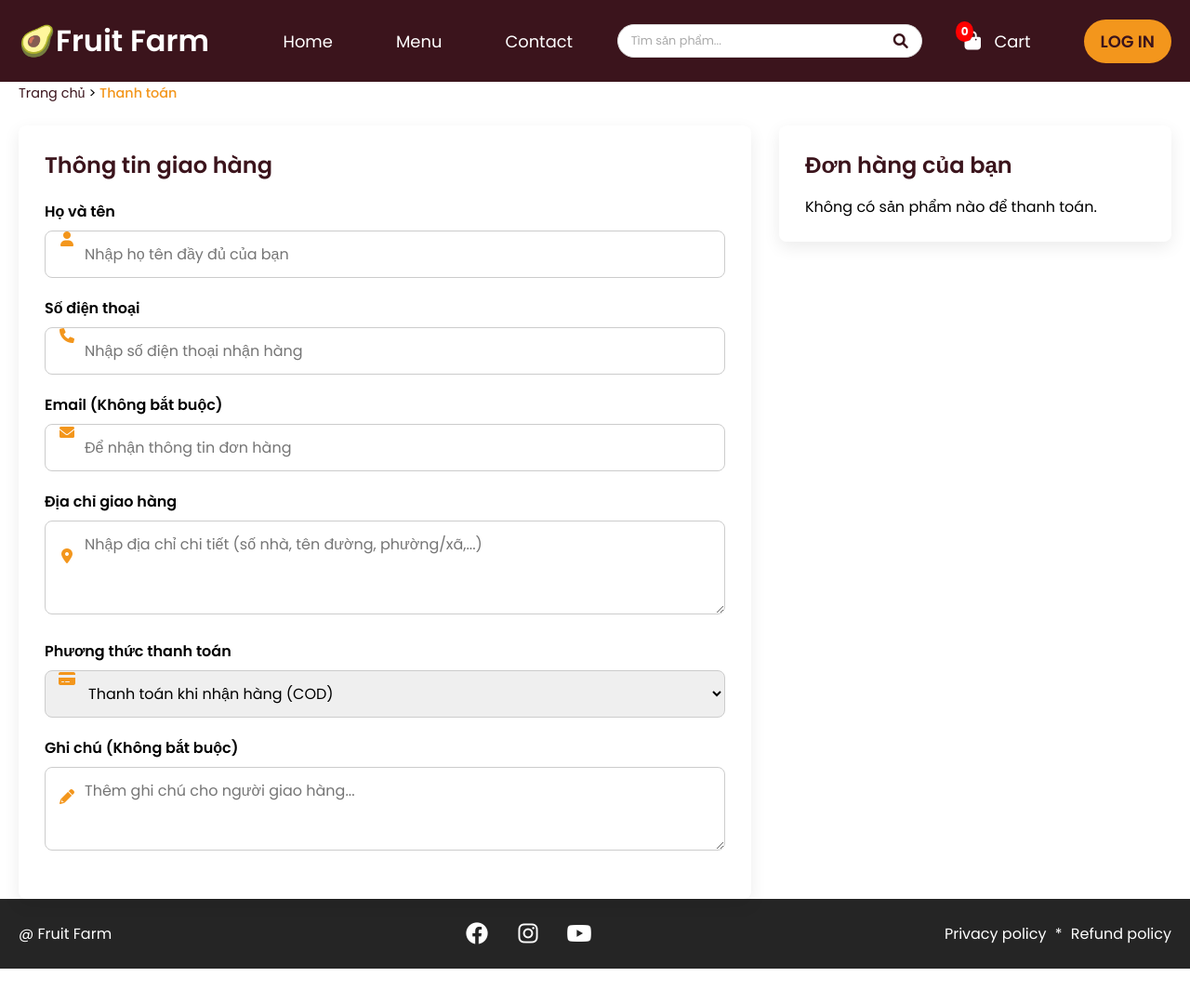
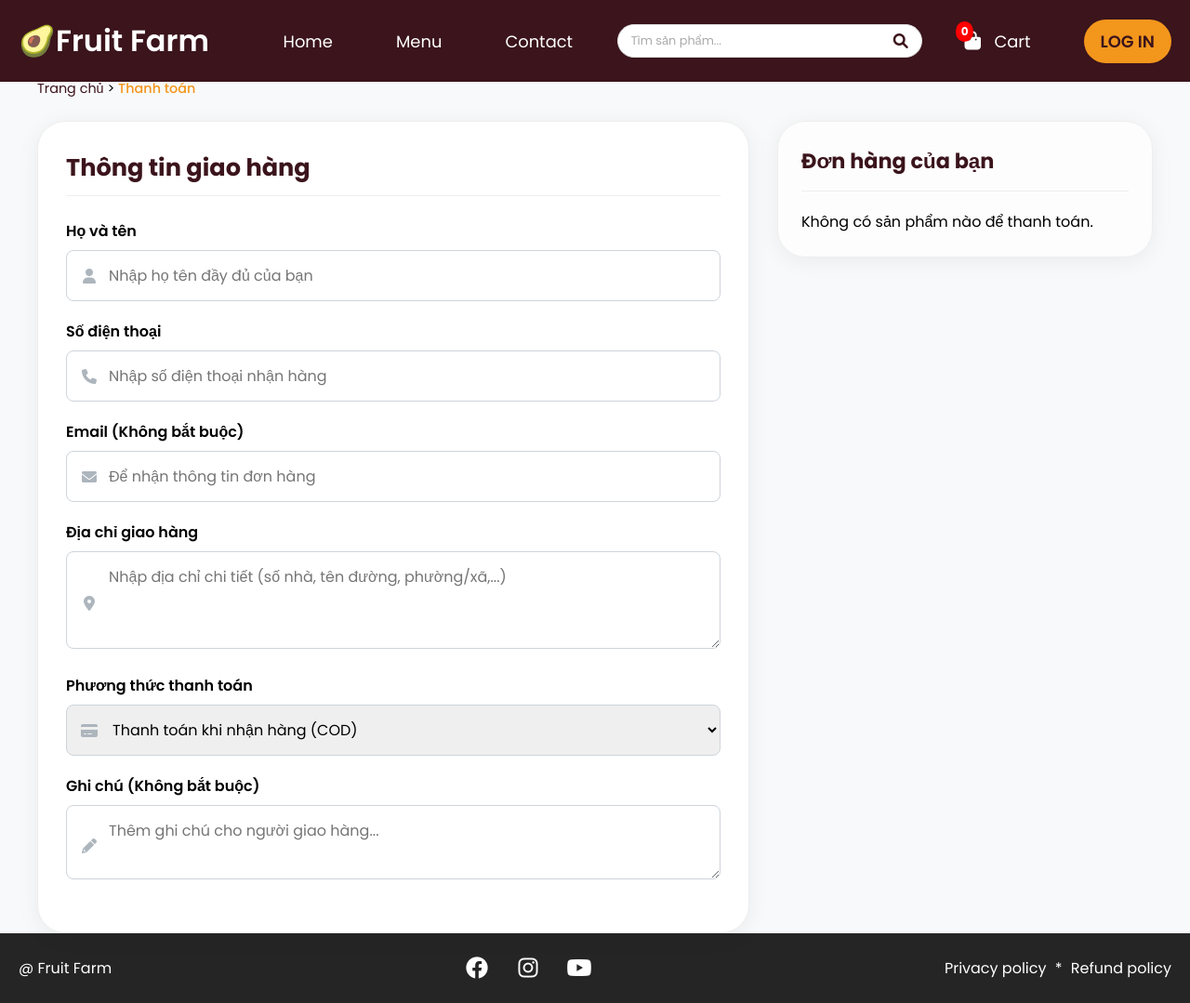
Before and after one commit to DuTuanKiet/fruit_farm-fullstack, a PHP site: page /thanhtoan.php in a window 1280 px wide. Shown: the whole page at 93% size. Before the commit the page ends 1042 px from the top, so only its background shows below. Run offline with PHP 8.4, Linux system fonts and the light colour scheme; data that the repository does not hold is empty; some libraries are stand-ins or nearby versions; some web fonts are replaced.

Commit message:
fix thanhtoan.css và donhang

```diff
--- a/css/thanhtoan.css
+++ b/css/thanhtoan.css
@@ -1,3 +1,34 @@
+
+:root {
+  /* Colors */
+  --primary-color: #3b141c;
+  --secondary-color: #f3961c;
+  --white-color: #fff;
+  --text-dark-color: #333;
+  --text-medium-color: #555;
+  --text-light-color: #6c757d;
+  --border-color: #dee2e6;
+  --background-light-gray: #f8f9fa;
+
+  /* Font Sizes */
+  --font-size-s: 0.9rem;
+  --font-size-n: 1rem;
+  --font-size-m: 1.12rem;
+  --font-size-l: 1.5rem;
+  --font-size-xl: 2rem;
+  --font-size-xxl: 2.3rem;
+
+  /* Font Weights */
+  --font-weight-semibold: 600;
+  --font-weight-bold: 700;
+
+  /* Border Radius */
+  --border-radius-s: 8px;
+  --border-radius-m: 12px;
+  --border-radius-pill: 50px;
+}
+
+
 /* ===== Fix header và căn lề nội dung ===== */
 header {
   position: fixed !important;
@@ -6,25 +37,40 @@ header {
   width: 100%;
   z-index: 9999;
 }
-
-:root {
-  --site-header-height: 90px; /* chỉnh đúng bằng chiều cao header */
+body {
+   padding-top: 85px;
 }
 
-body {
-  padding-top: var(--site-header-height);
+
+/* --- Bố cục trang chung --- */
+.checkout-page {
+    background-color: var(--background-light-gray);
+    padding: 2.5rem 15px;
+}
+.checkout-container {
+    display: flex;
+    flex-wrap: wrap;
+    gap: 30px;
+    align-items: flex-start;
+    max-width: 1200px;
+    margin: 0 auto;
+}
+.card {
+    background: var(--white-color);
+    padding: 30px;
+    border-radius: var(--border-radius-m);
+    box-shadow: 0 4px 25px rgba(0, 0, 0, 0.06);
+    border: 1px solid var(--border-color);
 }
 
-/* Checkout page wrapper */
-.checkout-page {
-  margin-top: 0; /* tránh header fixed */
-  margin-bottom: 60px;
-}
 
-/* Breadcrumb */
+/* --- Breadcrumb --- */
 .breadcrumb {
   font-size: var(--font-size-s);
   margin-bottom: 1.5rem;
+  max-width: 1200px;
+  margin-left: auto;
+  margin-right: auto;
 }
 .breadcrumb a {
   color: var(--primary-color);
@@ -35,129 +81,195 @@ body {
   font-weight: 500;
 }
 
-/* Container layout */
-.checkout-container {
-  display: flex;
-  flex-wrap: wrap;
-  gap: 30px;
-  align-items: flex-start;
+
+/* --- Form nhập liệu --- */
+.checkout-form {
+    flex: 2; /* Form rộng hơn */
+    min-width: 320px;
+}
+.checkout-form h2, .checkout-summary h2 {
+    margin-top: 0;
+    margin-bottom: 25px;
+    color: var(--primary-color);
+    font-size: 1.6rem;
+    padding-bottom: 10px;
+    border-bottom: 1px solid var(--border-color);
+}
+.form-group {
+    margin-bottom: 20px;
+}
+.form-group label {
+    display: block;
+    font-weight: 500;
+    margin-bottom: 8px;
+    color: var(--text-dark-color);
+}
+.input-wrapper {
+    position: relative;
+}
+.input-wrapper i {
+    position: absolute;
+    top: 50%;
+    left: 15px;
+    transform: translateY(-50%);
+    color: #adb5bd;
+    font-size: 1rem;
+    transition: color 0.3s;
+}
+.input-wrapper input, .input-wrapper textarea, .input-wrapper select {
+    width: 100%;
+    padding: 14px 14px 14px 45px;
+    border: 1px solid #ced4da;
+    border-radius: var(--border-radius-s);
+    font-size: var(--font-size-n);
+    transition: all 0.3s ease;
+}
+.input-wrapper textarea {
+    min-height: 80px;
+    resize: vertical;
+}
+.input-wrapper input:focus, .input-wrapper textarea:focus, .input-wrapper select:focus {
+    border-color: var(--secondary-color);
+    box-shadow: 0 0 0 3px rgba(243, 150, 28, 0.15);
+    outline: none;
+}
+.input-wrapper input:focus ~ i, .input-wrapper textarea:focus ~ i, .input-wrapper select:focus ~ i {
+    color: var(--secondary-color);
+}
+/* Cải tiến: Căn chỉnh lại icon cho các ô textarea (Địa chỉ, Ghi chú) */
+.input-wrapper textarea ~ i {
+    top: 20px;
+    transform: translateY(0);
 }
 
-/* Card style */
-.card {
-  background: var(--white-color);
-  padding: 25px 28px;
-  border-radius: var(--border-radius-s);
-  box-shadow: 0 6px 18px rgba(0, 0, 0, 0.08);
+
+/* --- Bảng tóm tắt đơn hàng --- */
+.checkout-summary {
+    flex: 1;
+    min-width: 320px;
+    max-width: 420px; /* Tăng nhẹ chiều rộng tối đa */
+    position: sticky;
+    top: 110px;
+    background: #fdfdfd;
+    border: 1px solid var(--border-color);
+    padding: 25px; /* Giảm nhẹ padding */
+}
+.checkout-summary h2 {
+    font-size: 1.4rem;
+    margin-top: 0;
+    margin-bottom: 20px;
+    padding-bottom: 15px;
+    border-bottom: 1px solid var(--border-color);
 }
 
-/* Form */
-.checkout-form {
-  flex: 2;
-}
-.checkout-form h2 {
-  margin-bottom: 20px;
-  color: var(--primary-color);
-  font-size: var(--font-size-l);
-  font-weight: 600;
-}
-.form-group {
-  position: relative;
-  margin-bottom: 18px;
-}
-.form-group i {
-  position: absolute;
-  top: 50%;
-  left: 14px;
-  transform: translateY(-50%);
-  color: var(--secondary-color);
-  font-size: 1rem;
-}
-.form-group input,
-.form-group textarea,
-.form-group select {
-  width: 100%;
-  padding: 12px 14px 12px 42px;
-  border: 1px solid var(--medium-gray-color);
-  border-radius: var(--border-radius-s);
-  font-size: var(--font-size-n);
-  transition: border 0.3s, box-shadow 0.3s;
-}
-.form-group textarea {
-  min-height: 90px;
-  resize: vertical;
-}
-.form-group input:focus,
-.form-group textarea:focus,
-.form-group select:focus {
-  border-color: var(--secondary-color);
-  box-shadow: 0 0 4px rgba(243, 150, 28, 0.35);
-  outline: none;
+.order-table {
+    width: 100%;
+    border-collapse: collapse;
+    /* THUỘC TÍNH QUAN TRỌNG NHẤT:
+       Buộc bảng tuân thủ chiều rộng các cột đã định,
+       ngăn chặn việc cột bị co giãn tự do. */
+    table-layout: fixed;
 }
 
-/* Summary */
-.checkout-summary {
-  flex: 1;
+/* Định nghĩa chiều rộng cho từng cột */
+.order-table col.col-product { width: 65%; }
+.order-table col.col-qty { width: 15%; }
+.order-table col.col-total { width: 20%; }
+
+
+/* Căn chỉnh chung cho các ô */
+.order-table th, .order-table td {
+    padding: 12px 5px; /* Điều chỉnh lại padding */
+    vertical-align: middle;
+    border-bottom: 1px solid #f1f1f1; /* Viền nhạt hơn */
 }
-.checkout-summary h2 {
-  margin-bottom: 15px;
-  font-size: var(--font-size-l);
-  color: var(--primary-color);
-  font-weight: 600;
-}
-.order-list {
-  list-style: none;
-  padding: 0;
-  margin: 0 0 20px;
-}
-.order-list li {
-  display: flex;
-  justify-content: space-between;
-  padding: 8px 0;
-  border-bottom: 1px dashed var(--medium-gray-color);
-  font-size: var(--font-size-n);
-}
-.order-meta p {
-  display: flex;
-  justify-content: space-between;
-  margin: 8px 0;
-  font-size: var(--font-size-n);
-}
-.order-meta .discount {
-  color: #e53935;
-}
-.order-meta .total {
-  font-weight: bold;
-  font-size: var(--font-size-m);
-  color: var(--secondary-color);
-  border-top: 2px solid var(--light-pink-color);
-  margin-top: 12px;
-  padding-top: 10px;
+.order-table .text-right { text-align: right; }
+.order-table .text-center { text-align: center; }
+
+/* Phần header của bảng */
+.order-table thead th {
+    font-size: 0.8em;
+    font-weight: var(--font-weight-semibold);
+    color: var(--text-light-color);
+    text-transform: uppercase;
+    padding-bottom: 8px;
 }
 
-/* Submit button */
+/* Phần body của bảng */
+.order-table .product-info-cell {
+    display: flex;
+    align-items: center;
+    gap: 12px;
+}
+.order-table .product-thumbnail {
+    width: 50px;
+    height: 50px;
+    flex-shrink: 0;
+}
+.order-table .product-thumbnail img {
+    width: 100%;
+    height: 100%;
+    object-fit: cover;
+    border-radius: var(--border-radius-s, 8px);
+}
+.order-table .product-name {
+    font-weight: 500;
+    font-size: var(--font-size-s);
+    color: var(--text-dark-color);
+
+    /* Cắt bớt tên sản phẩm quá dài */
+    white-space: nowrap;
+    overflow: hidden;
+    text-overflow: ellipsis;
+}
+
+/* Phần footer của bảng (tổng tiền) */
+.order-table tfoot td {
+    font-weight: var(--font-weight-semibold);
+    color: var(--text-medium-color);
+    border-bottom: none;
+    padding-top: 0.75rem;
+    padding-bottom: 0.5rem;
+}
+.order-table tfoot .total-row td {
+    font-size: 1.4rem;
+    font-weight: var(--font-weight-bold);
+    color: var(--primary-color);
+    padding-top: 1rem;
+    border-top: 2px solid var(--border-color);
+}
+.order-table tfoot .total-row .text-right {
+    color: var(--secondary-color);
+}
+
+/* Nút Submit */
 .btn-submit {
-  margin-top: 20px;
-  width: 100%;
-  padding: 14px;
-  font-size: var(--font-size-m);
-  font-weight: bold;
-  color: var(--white-color);
-  border: none;
-  border-radius: var(--border-radius-m);
-  background: linear-gradient(45deg, var(--secondary-color), #ff7f50);
-  cursor: pointer;
-  transition: transform 0.2s, box-shadow 0.2s;
+    margin-top: 20px;
+    width: 100%;
+    padding: 16px;
+    font-size: 1.1rem;
+    font-weight: var(--font-weight-bold);
+    color: var(--primary-color);
+    border: none;
+    border-radius: var(--border-radius-pill);
+    background: var(--secondary-color);
+    cursor: pointer;
+    transition: all 0.3s ease;
+    display: flex;
+    align-items: center;
+    justify-content: center;
+    gap: 10px;
 }
 .btn-submit:hover {
-  transform: translateY(-2px);
-  box-shadow: 0 4px 12px rgba(0, 0, 0, 0.15);
+    transform: translateY(-3px);
+    box-shadow: 0 6px 16px rgba(243, 150, 28, 0.3);
 }
 
+/* Class .note đã có trong file gốc của bạn */
 .note {
   margin-top: 12px;
   font-size: var(--font-size-s);
-  color: var(--medium-gray-color);
+  color: #aaa; /* Làm màu nhạt hơn một chút */
   text-align: center;
 }
 .note a {
@@ -165,10 +277,18 @@ body {
   text-decoration: none;
   font-weight: 500;
 }
+.note a:hover {
+  text-decoration: underline;
+}
 
-/* Responsive */
+/* --- Responsive --- */
 @media (max-width: 992px) {
   .checkout-container {
-    flex-direction: column;
+    flex-direction: column-reverse; /* Đảo ngược thứ tự trên mobile */
+  }
+  .checkout-summary {
+      position: static;
+      width: 100%;
+      max-width: none;
   }
 }
```
Also changed, not shown: admin/products.php (+10 -3 lines), thanhtoan.php (+62 -17 lines).
